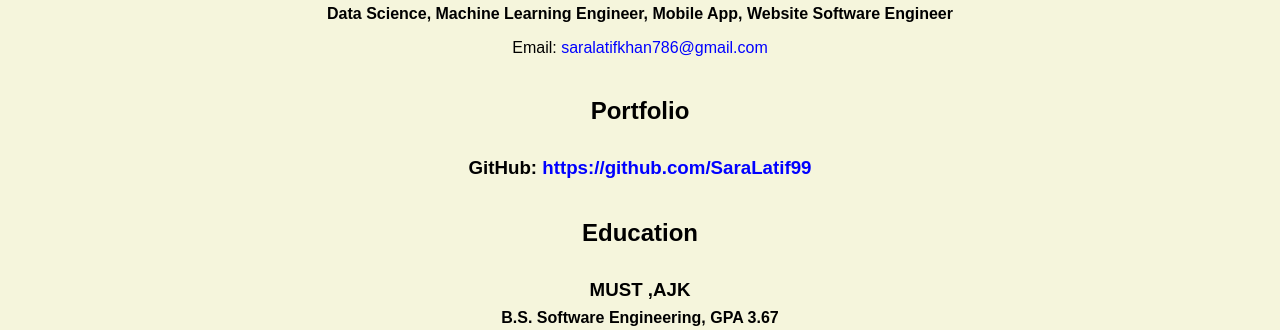
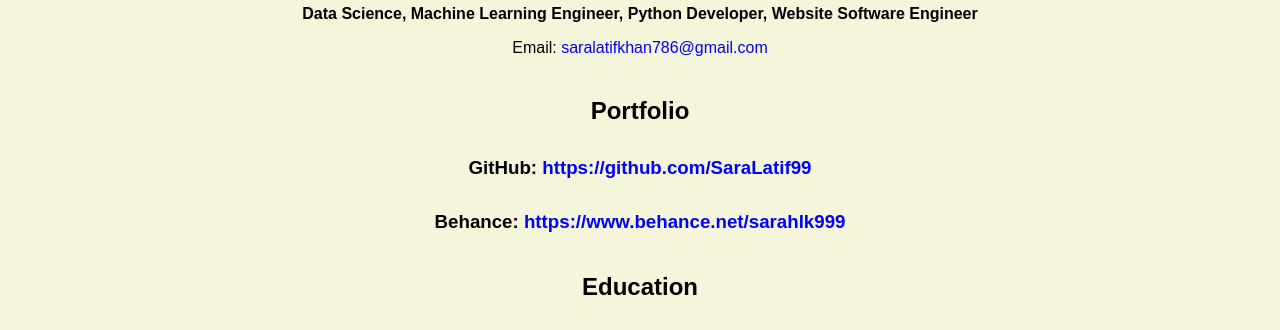
Before and after one commit to SaraLatif99/SaraLatif99.github.io, a plain HTML site: page resume.html in a window 1280 px wide. Shown: the part 451-781 px from the top of the page. Drawn offline with Linux system fonts and the light colour scheme.

Commit message:
Update resume.html
Updated Resume

```diff
--- a/resume.html
+++ b/resume.html
@@ -20,13 +20,15 @@
     <img src="images/headshot.jpeg" alt="Sara Latif's headshot" width="20%">
 
     <h1>Sara Latif</h1>
-    <h4>Data Science, Machine Learning Engineer, Mobile App, Website Software Engineer</h4>
+    <h4>Data Science, Machine Learning Engineer, Python Developer, Website Software Engineer</h4>
 
     <p>Email: <a href="mailto:saralatifkhan786@gmail.com" target="_blank">saralatifkhan786@gmail.com</a></p>
     <!-- don't post physical address, personal phone number or other personal information on the web! -->
 
     <h2>Portfolio</h2>
       <h3>GitHub: <a href="https://github.com/SaraLatif99" target="_blank">https://github.com/SaraLatif99</a></h3>
+      <h3>Behance: <a href="https://www.behance.net/sarahlk999" target="_blank">https://www.behance.net/sarahlk999</a></h3>
+
 
     <h2>Education</h2>
 
```
